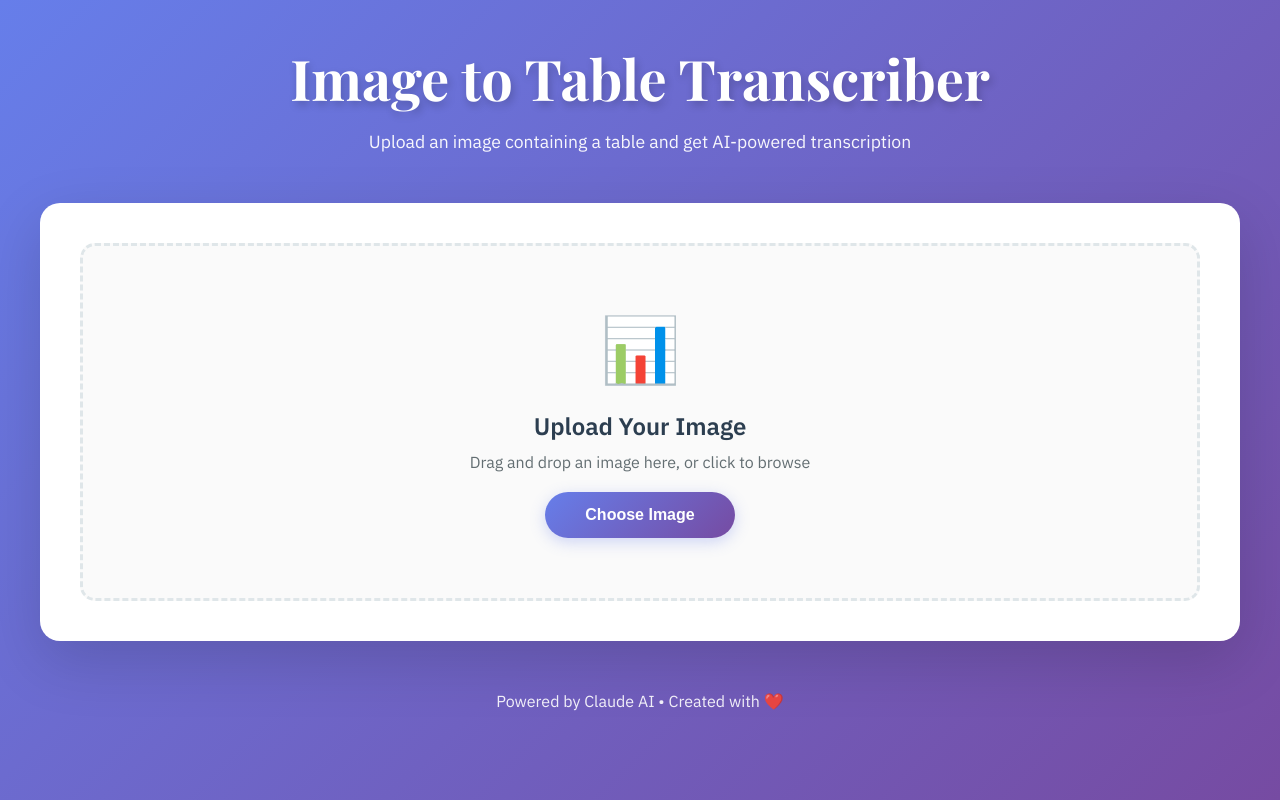
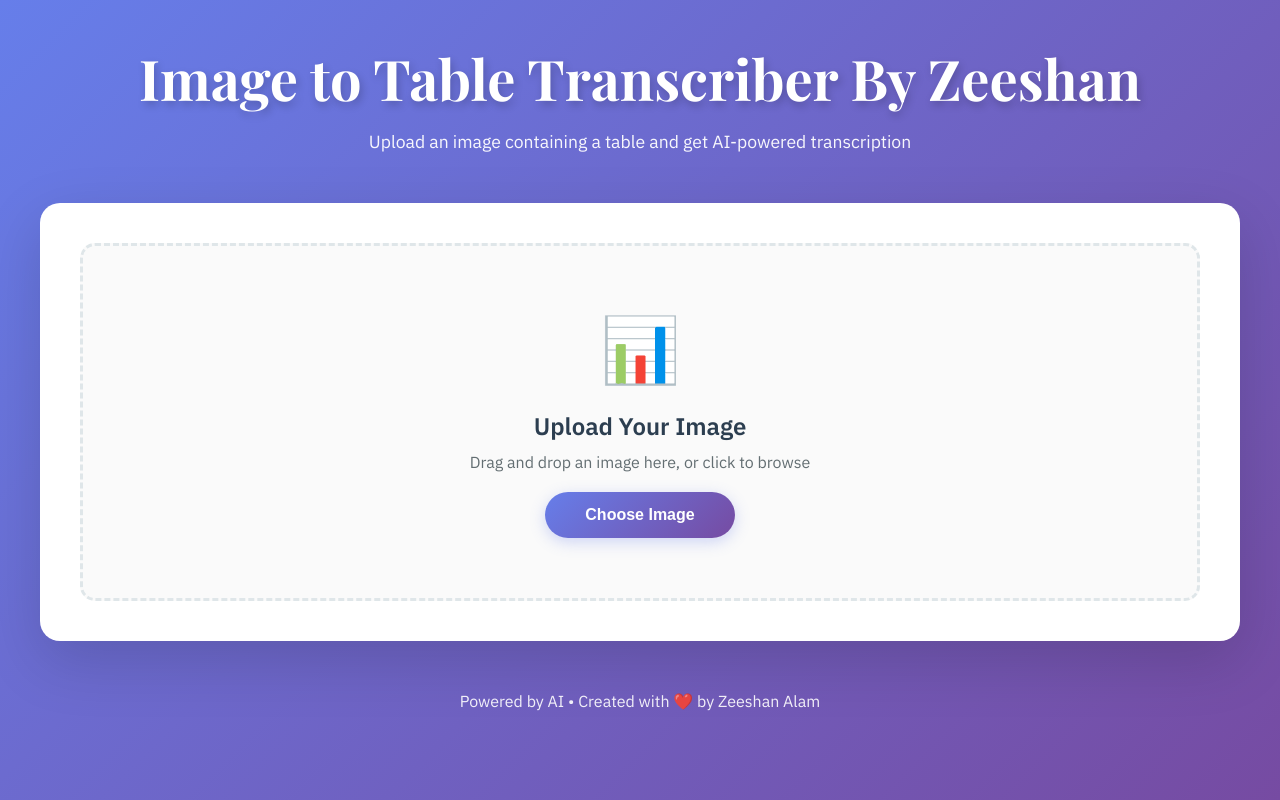
Before and after one commit to ZeeshanAlam1/image-to-table-transcriber, a website: page index.html in a window 1280 px wide. Drawn offline with nearby package versions, Linux system fonts and the light colour scheme.

Commit message:
Update index.html

```diff
--- a/index.html
+++ b/index.html
@@ -279,7 +279,7 @@
 <body>
     <div class="container">
         <div class="header">
-            <h1>Image to Table Transcriber</h1>
+            <h1>Image to Table Transcriber By Zeeshan</h1>
             <p>Upload an image containing a table and get AI-powered transcription</p>
         </div>
 
@@ -320,7 +320,7 @@
         </div>
 
         <div class="footer">
-            <p>Powered by Claude AI • Created with ❤️</p>
+            <p>Powered by AI • Created with ❤️ by Zeeshan Alam</p>
         </div>
     </div>
 
```
